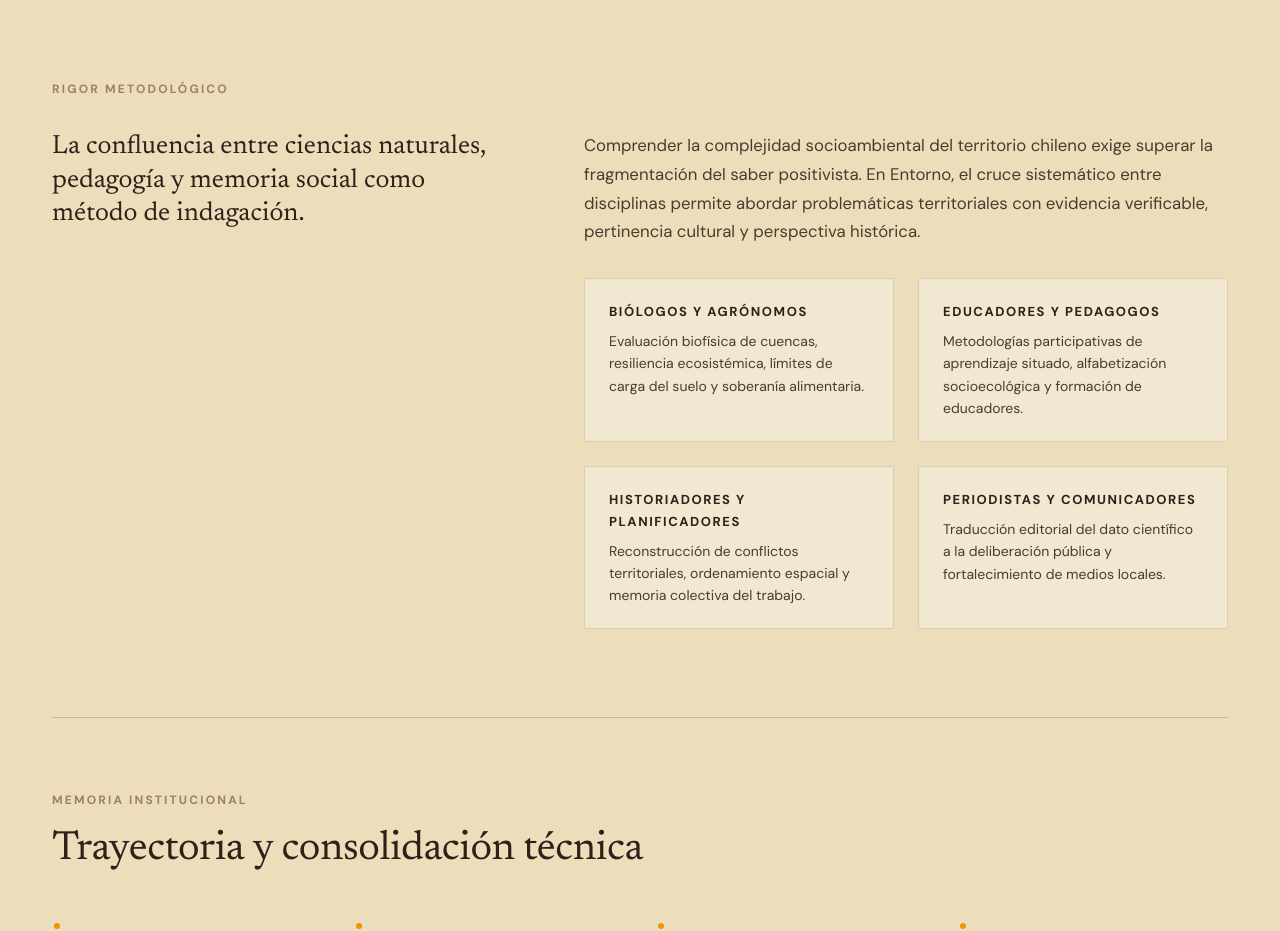
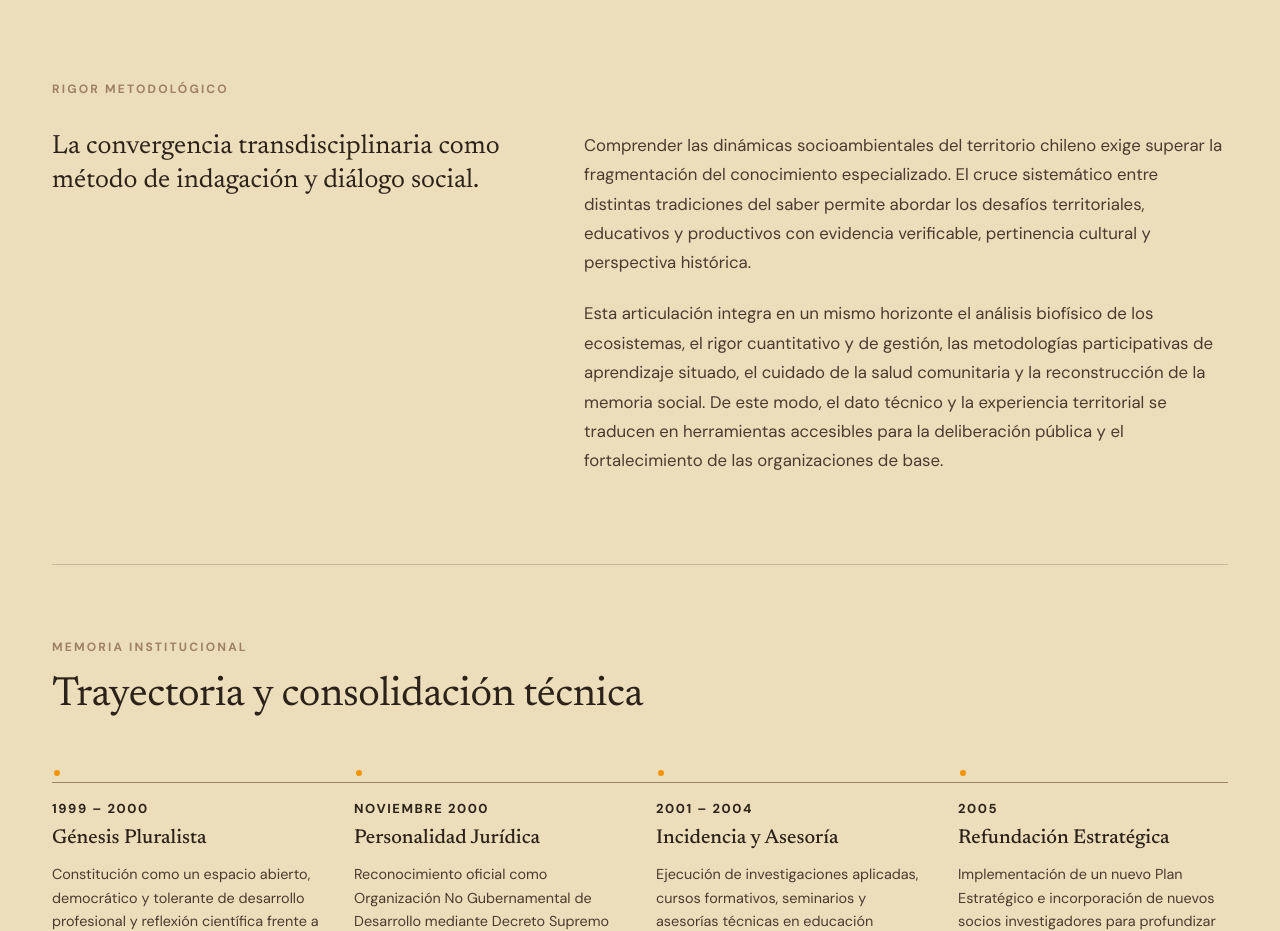
Before and after one commit to cfpdiaz/landing_ong_entorno, a plain HTML site: page index.html in a window 1280 px wide. Shown: the part 2340-3271 px from the top of the page. Drawn offline with Linux system fonts and the light colour scheme.

Commit message:
refactor(historia): reemplaza grilla de especialidades por bloque narrativo transdisciplinario
- Sustituye .disciplinas-mosaico (4 tarjetas de profesiones) por dos
  párrafos continuos en .cuerpo-convergencia dentro de .grid-convergencia
- Actualiza el título del h2#titulo-historia con el nuevo texto
- Elimina reglas CSS obsoletas: .texto-convergencia-cuerpo,
  .disciplinas-mosaico, .item-disciplina, .item-disciplina-titulo,
  .item-disciplina-desc
- Añade estilos .cuerpo-convergencia p y .cuerpo-convergencia p:last-child

```diff
--- a/css/estilos.css
+++ b/css/estilos.css
@@ -676,46 +676,15 @@ a {
   color: var(--tinta-oscura);
 }
 
-.texto-convergencia-cuerpo {
+.cuerpo-convergencia p {
   font-size: 1.05rem;
-  line-height: 1.72;
+  line-height: 1.75;
   color: var(--tinta-secundaria);
-  margin-bottom: 2rem;
-}
-
-.disciplinas-mosaico {
-  display: grid;
-  grid-template-columns: 1fr;
-  gap: 1.5rem;
-}
-
-@media (min-width: 640px) {
-  .disciplinas-mosaico {
-    grid-template-columns: 1fr 1fr;
-  }
-}
-
-.item-disciplina {
-  background-color: rgba(246, 239, 224, 0.6);
-  border: 1px solid rgba(158, 128, 102, 0.28);
-  border-radius: 2px;
-  padding: 1.35rem 1.5rem;
-}
-
-.item-disciplina-titulo {
-  font-family: var(--fuente-sans);
-  font-size: 0.8125rem;
-  font-weight: 700;
-  text-transform: uppercase;
-  letter-spacing: 0.12em;
-  color: var(--tinta-oscura);
-  margin-bottom: 0.45rem;
-}
-
-.item-disciplina-desc {
-  font-size: 0.875rem;
-  line-height: 1.6;
-  color: var(--tinta-secundaria);
+  margin-bottom: 1.35rem;
+}
+
+.cuerpo-convergencia p:last-child {
+  margin-bottom: 0;
 }
 
 /* Bloque Inferior: Línea de Tiempo Institucional */
--- a/index.html
+++ b/index.html
@@ -168,32 +168,16 @@
           <div class="grid-convergencia">
             <div>
               <h2 id="titulo-historia" class="texto-convergencia-intro">
-                La confluencia entre ciencias naturales, pedagogía y memoria social como método de indagación.
+                La convergencia transdisciplinaria como método de indagación y diálogo social.
               </h2>
             </div>
-            <div>
-              <p class="texto-convergencia-cuerpo">
-                Comprender la complejidad socioambiental del territorio chileno exige superar la fragmentación del saber positivista. En Entorno, el cruce sistemático entre disciplinas permite abordar problemáticas territoriales con evidencia verificable, pertinencia cultural y perspectiva histórica.
+            <div class="cuerpo-convergencia">
+              <p>
+                Comprender las dinámicas socioambientales del territorio chileno exige superar la fragmentación del conocimiento especializado. El cruce sistemático entre distintas tradiciones del saber permite abordar los desafíos territoriales, educativos y productivos con evidencia verificable, pertinencia cultural y perspectiva histórica.
               </p>
-
-              <div class="disciplinas-mosaico">
-                <div class="item-disciplina">
-                  <h3 class="item-disciplina-titulo">Biólogos y Agrónomos</h3>
-                  <p class="item-disciplina-desc">Evaluación biofísica de cuencas, resiliencia ecosistémica, límites de carga del suelo y soberanía alimentaria.</p>
-                </div>
-                <div class="item-disciplina">
-                  <h3 class="item-disciplina-titulo">Educadores y Pedagogos</h3>
-                  <p class="item-disciplina-desc">Metodologías participativas de aprendizaje situado, alfabetización socioecológica y formación de educadores.</p>
-                </div>
-                <div class="item-disciplina">
-                  <h3 class="item-disciplina-titulo">Historiadores y Planificadores</h3>
-                  <p class="item-disciplina-desc">Reconstrucción de conflictos territoriales, ordenamiento espacial y memoria colectiva del trabajo.</p>
-                </div>
-                <div class="item-disciplina">
-                  <h3 class="item-disciplina-titulo">Periodistas y Comunicadores</h3>
-                  <p class="item-disciplina-desc">Traducción editorial del dato científico a la deliberación pública y fortalecimiento de medios locales.</p>
-                </div>
-              </div>
+              <p>
+                Esta articulación integra en un mismo horizonte el análisis biofísico de los ecosistemas, el rigor cuantitativo y de gestión, las metodologías participativas de aprendizaje situado, el cuidado de la salud comunitaria y la reconstrucción de la memoria social. De este modo, el dato técnico y la experiencia territorial se traducen en herramientas accesibles para la deliberación pública y el fortalecimiento de las organizaciones de base.
+              </p>
             </div>
           </div>
         </div>
```
